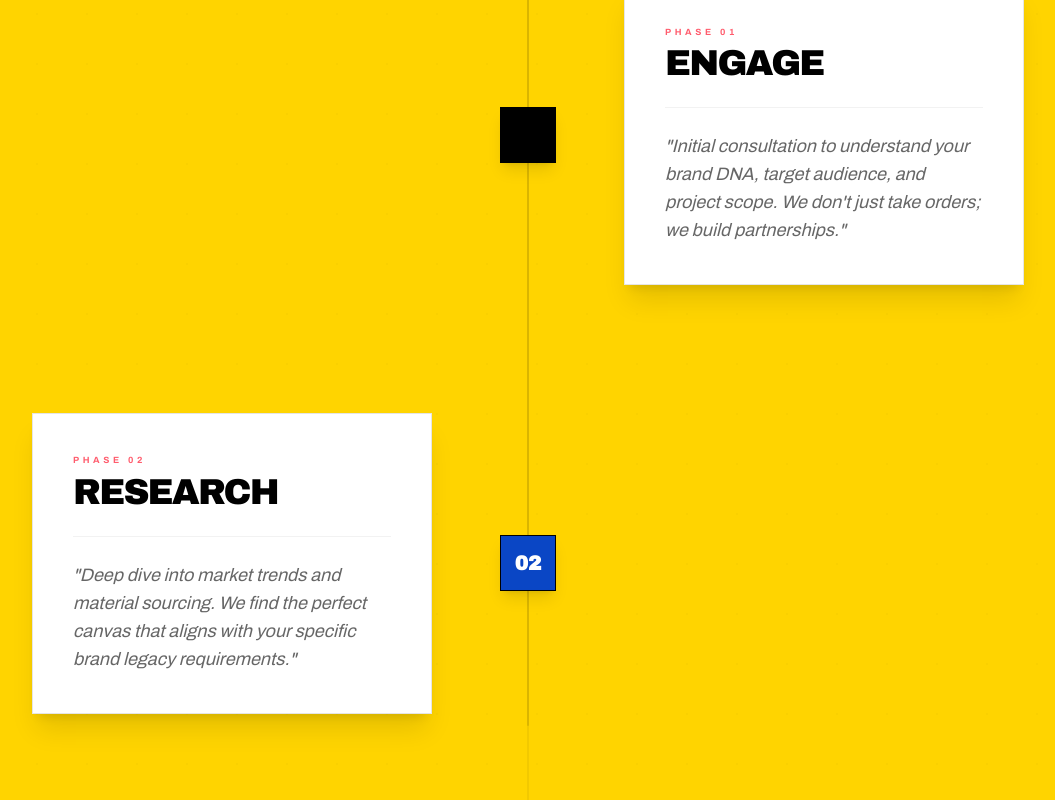
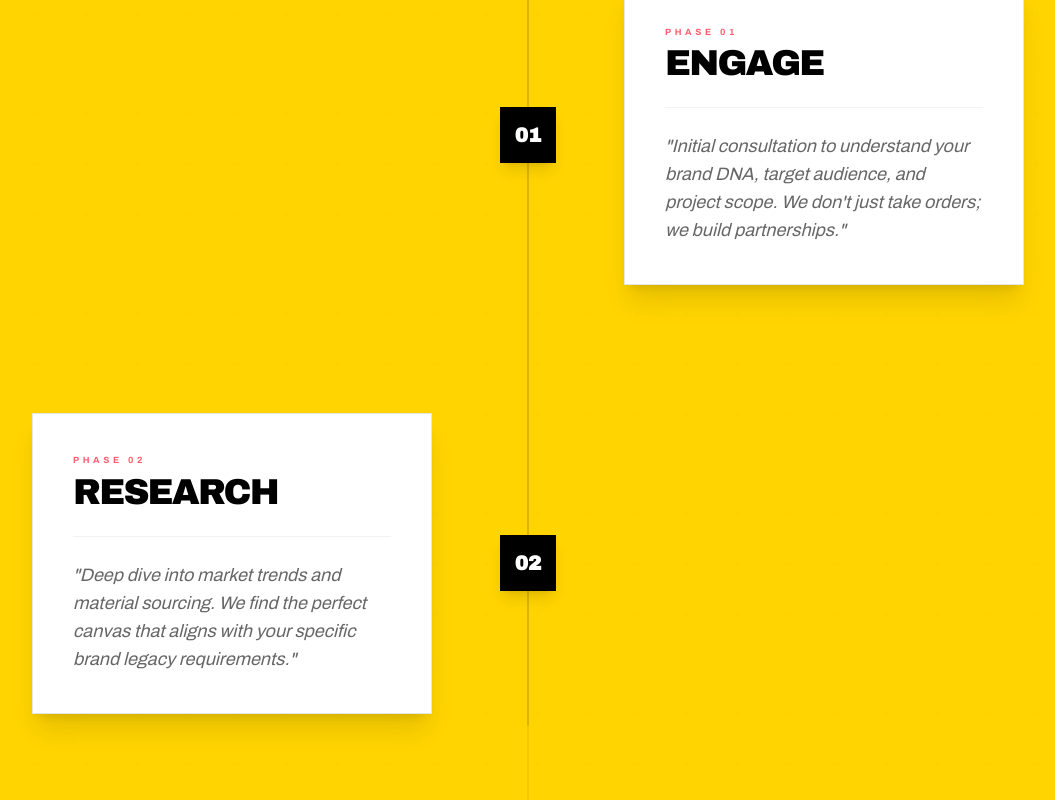
Before and after one commit to bayaraasodoo8-spec/merch.cov2, a React (Vite) app: page / in a window 1280 px wide. Shown: the part 4720-5520 px from the top of the page, without its empty margins (112-1167 px from the left). Built offline with nearby package versions, Linux system fonts and the light colour scheme; a web font is replaced by a local one.

Commit message:
uurchlult

```diff
--- a/components/VerticalTimeline.tsx
+++ b/components/VerticalTimeline.tsx
@@ -49,7 +49,7 @@ const VerticalTimeline: React.FC = () => {
                                 shadow-lg
                                 transition-all duration-500 group-hover:scale-110
                             `}>
-                                <span className={`font-display text-lg md:text-xl font-bold ${step.hoverColor.includes('text-deep-black') ? 'text-deep-black' : 'text-white'}`}>
+                                <span className="font-display text-lg md:text-xl font-bold text-white group-hover:text-white transition-colors">
                                     {step.number}
                                 </span>
                             </div>
--- a/constants.tsx
+++ b/constants.tsx
@@ -119,9 +119,9 @@ export const PROCESS_STEPS = [
     year: '2024',
     icon: 'forum',
     bgColor: 'bg-deep-black',
-    hoverColor: 'hover:bg-brand-yellow hover:text-deep-black',
+    hoverColor: 'hover:bg-brand-pink hover:text-white',
     shadowColor: 'brutalist-shadow-blue',
-    accentColor: 'border-t-brand-yellow'
+    accentColor: 'border-t-brand-pink'
   },
   {
     number: '02',
@@ -129,10 +129,10 @@ export const PROCESS_STEPS = [
     description: 'Deep dive into market trends and material sourcing. We find the perfect canvas that aligns with your specific brand legacy requirements.',
     year: '2024',
     icon: 'search_insights',
-    bgColor: 'bg-brand-blue',
-    hoverColor: 'hover:bg-white hover:text-brand-blue',
+    bgColor: 'bg-deep-black',
+    hoverColor: 'hover:bg-brand-pink hover:text-white',
     shadowColor: 'brutalist-shadow',
-    accentColor: 'border-t-brand-blue'
+    accentColor: 'border-t-brand-pink'
   },
   {
     number: '03',
@@ -140,10 +140,10 @@ export const PROCESS_STEPS = [
     description: 'Professional layout and mockup creation. Our senior design team ensures every graphic element is optimized for high-impact production.',
     year: '2024',
     icon: 'palette',
-    bgColor: 'bg-brand-pink',
-    hoverColor: 'hover:bg-deep-black hover:text-brand-yellow',
+    bgColor: 'bg-deep-black',
+    hoverColor: 'hover:bg-brand-pink hover:text-white',
     shadowColor: 'brutalist-shadow-yellow',
-    accentColor: 'border-t-brand-yellow'
+    accentColor: 'border-t-brand-pink'
   },
   {
     number: '04',
@@ -151,10 +151,10 @@ export const PROCESS_STEPS = [
     description: 'Precision production using state-of-the-art technology. Every piece undergoes a multi-stage quality control protocol before shipping.',
     year: '2025',
     icon: 'precision_manufacturing',
-    bgColor: 'bg-stark-white',
-    hoverColor: 'hover:bg-brand-blue hover:text-white',
+    bgColor: 'bg-deep-black',
+    hoverColor: 'hover:bg-brand-pink hover:text-white',
     shadowColor: 'brutalist-shadow',
-    accentColor: 'border-t-white'
+    accentColor: 'border-t-brand-pink'
   },
   {
     number: '05',
@@ -162,10 +162,10 @@ export const PROCESS_STEPS = [
     description: 'Seamless worldwide shipping and distribution. We handle the heavy lifting so your brand can reach every corner of the globe.',
     year: '2025',
     icon: 'local_shipping',
-    bgColor: 'bg-brand-yellow',
-    hoverColor: 'hover:bg-deep-black hover:text-brand-yellow',
+    bgColor: 'bg-deep-black',
+    hoverColor: 'hover:bg-brand-pink hover:text-white',
     shadowColor: 'brutalist-shadow-blue',
-    accentColor: 'border-t-deep-black'
+    accentColor: 'border-t-brand-pink'
   },
   {
     number: '06',
@@ -174,9 +174,9 @@ export const PROCESS_STEPS = [
     year: '2026',
     icon: 'auto_graph',
     bgColor: 'bg-deep-black',
-    hoverColor: 'hover:bg-brand-blue hover:text-white',
+    hoverColor: 'hover:bg-brand-pink hover:text-white',
     shadowColor: 'brutalist-shadow-yellow',
-    accentColor: 'border-t-brand-blue'
+    accentColor: 'border-t-brand-pink'
   }
 ];
 
```
